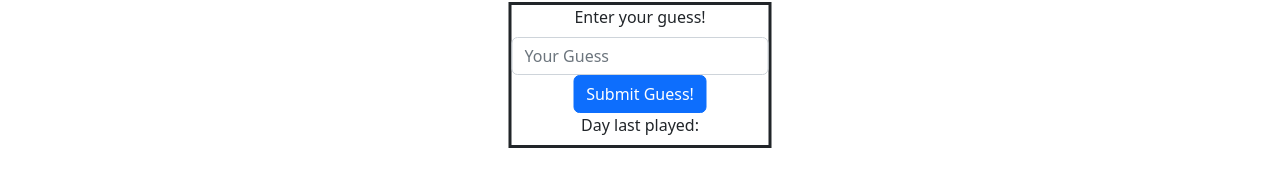
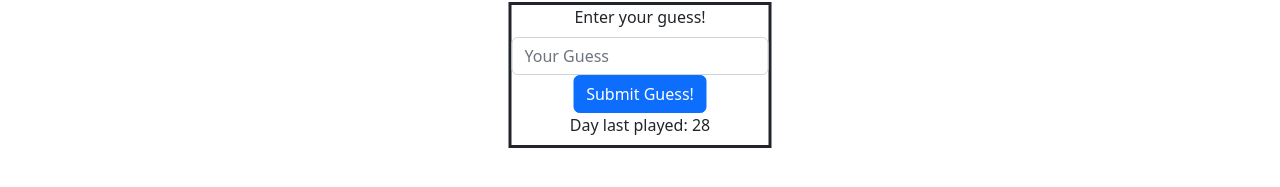
Before and after one commit to MasonSeward1/React.js, a React (Create React App) app in the folder a2_front-end/: page / in a window 1280 px wide. Shown: the part 149-336 px from the top of the page. Built offline with nearby package versions, Linux system fonts and the light colour scheme; no server answers.

Commit message:
random word is selected from db and returned

```diff
--- a/a2_front-end/src/App.js
+++ b/a2_front-end/src/App.js
@@ -1,6 +1,6 @@
 import './App.css';
 import { Route, Routes } from "react-router-dom";
-import SubmitWordGuess from './pages/SubmitGuess';
+import HandleGameLogic from './pages/SubmitGuess';
 import ViewGameStats from './pages/Statistics';
 import NavigationBar from './Navbar';
 import React, { useState, useEffect } from "react";
@@ -18,12 +18,22 @@ function App() {
     .catch(e=>console.log(e.message))
     }, [])
 
+    let [words, setWords] = useState(null);
+
+    useEffect( () => {
+      fetch('/api/loadWord')
+      .then(response => response.json())
+      .then(r => console.log(r))
+      .then(setWords)
+      .catch(e=>console.log(e.message))
+    }, [])
+
 
   return (
     <>
       <NavigationBar />
          <Routes>
-           <Route path="/" element={<SubmitWordGuess stats={(gameStatistics)}/>} />
+           <Route path="/" element={<HandleGameLogic stats={(gameStatistics)} words={(words)}/>} />
            <Route path="/ViewStatistics" element={<ViewGameStats stats={(gameStatistics)} />} />
          </Routes>
     </>
--- a/a2_front-end/src/pages/SubmitGuess.js
+++ b/a2_front-end/src/pages/SubmitGuess.js
@@ -1,16 +1,17 @@
 import { React, useRef } from "react";
 import { Button, Form, OverlayTrigger, Tooltip } from 'react-bootstrap';
 
-export default function SubmitWordGuess(props) {
+export default function HandleGameLogic(props) {
+    const words = props.words;
     var currentDate = new Date().getDate()
     var lastPlayed = localStorage.getItem("lastPlayed")
     const txtWordGuess = useRef();
-    console.log(currentDate)
-    console.log(lastPlayed)
 
     if (currentDate === lastPlayed) {
-        return <h1>You have already guessed within 24h.</h1>
+        return (
+        <h1>You have attempted to guess the word on the {lastPlayed} of the month.</h1>)
     }
+
     else if ((currentDate !== lastPlayed) || lastPlayed.length === 0) {
         localStorage.setItem("lastPlayed", currentDate)
 
@@ -24,7 +25,7 @@ export default function SubmitWordGuess(props) {
                 </Form.Group>
                 <Button variant="primary" type="submit">Submit Guess!</Button>
                 <br />
-                <Form.Label>Day last played: {lastPlayed}</Form.Label>
+                <Form.Label>Day last played: {currentDate}</Form.Label>
             </Form>
         );
     }
```
Also changed, not shown: 2 other files (tests, documents, lock files or other folders).
